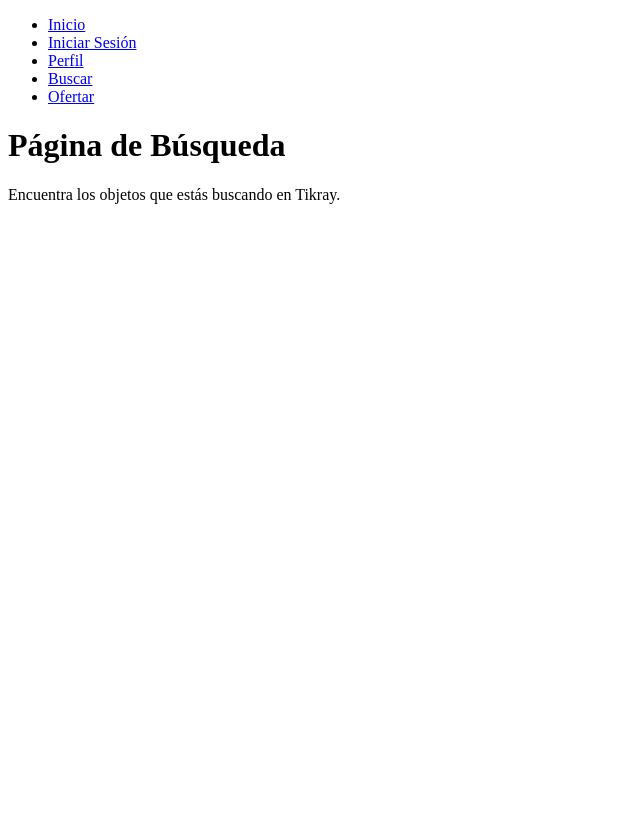
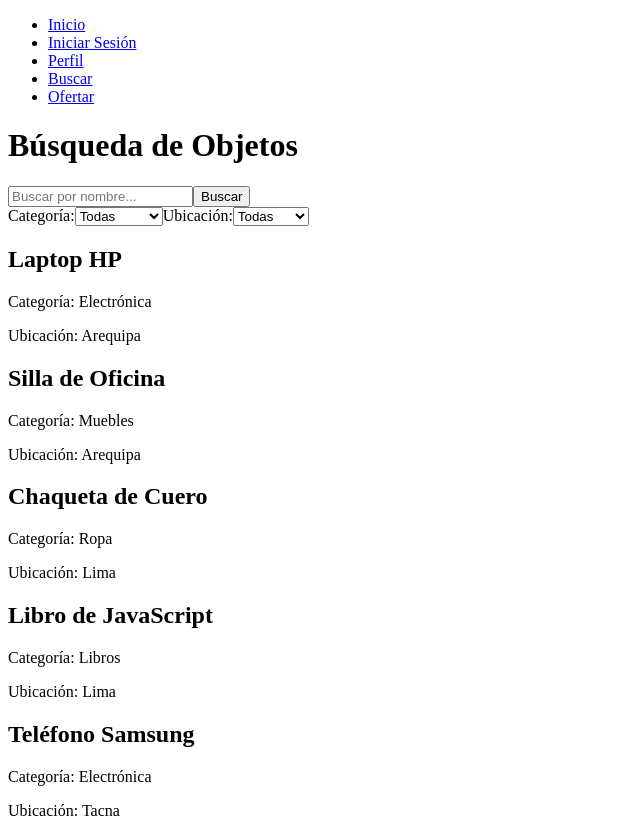
Before and after one commit to PaoloDiazG/tikray, a React (Create React App) app in the folder frontend/: page /search in a window 1280 px wide. Shown: the whole page, without its empty margins (0-640 px from the left). Before the commit the page ends 800 px from the top, so only its background shows below. Built offline with nearby package versions, Linux system fonts and the light colour scheme.

Commit message:
Función de búsqueda

```diff
--- a/frontend/src/pages/SearchPage.js
+++ b/frontend/src/pages/SearchPage.js
@@ -1,10 +1,100 @@
-import React from 'react';
+import React, { useState } from 'react';
+
+// Datos simulados para los objetos (pueden reemplazarse con datos reales más adelante)
+const initialObjects = [
+  { id: 1, name: 'Laptop HP', category: 'Electrónica', location: 'Arequipa' },
+  { id: 2, name: 'Silla de Oficina', category: 'Muebles', location: 'Arequipa' },
+  { id: 3, name: 'Chaqueta de Cuero', category: 'Ropa', location: 'Lima' },
+  { id: 4, name: 'Libro de JavaScript', category: 'Libros', location: 'Lima' },
+  { id: 5, name: 'Teléfono Samsung', category: 'Electrónica', location: 'Tacna' },
+];
 
 function SearchPage() {
+  const [searchTerm, setSearchTerm] = useState('');
+  const [categoryFilter, setCategoryFilter] = useState('');
+  const [locationFilter, setLocationFilter] = useState('');
+  const [filteredObjects, setFilteredObjects] = useState(initialObjects);
+
+  // Función para manejar la búsqueda y el filtrado
+  const handleSearch = () => {
+    let results = initialObjects;
+
+    // Filtrar por nombre si hay un término de búsqueda
+    if (searchTerm) {
+      results = results.filter((obj) =>
+        obj.name.toLowerCase().includes(searchTerm.toLowerCase())
+      );
+    }
+
+    // Filtrar por categoría si hay una categoría seleccionada
+    if (categoryFilter) {
+      results = results.filter((obj) => obj.category === categoryFilter);
+    }
+
+    // Filtrar por ubicación si hay una ubicación seleccionada
+    if (locationFilter) {
+      results = results.filter((obj) => obj.location === locationFilter);
+    }
+
+    // Actualizar los resultados filtrados
+    setFilteredObjects(results);
+  };
+
   return (
     <div>
-      <h1>Página de Búsqueda</h1>
-      <p>Encuentra los objetos que estás buscando en Tikray.</p>
+      <h1>Búsqueda de Objetos</h1>
+
+      {/* Barra de búsqueda */}
+      <div>
+        <input
+          type="text"
+          placeholder="Buscar por nombre..."
+          value={searchTerm}
+          onChange={(e) => setSearchTerm(e.target.value)}
+        />
+        <button onClick={handleSearch}>Buscar</button>
+      </div>
+
+      {/* Filtros de categoría y ubicación */}
+      <div>
+        <label>Categoría:</label>
+        <select
+          value={categoryFilter}
+          onChange={(e) => setCategoryFilter(e.target.value)}
+        >
+          <option value="">Todas</option>
+          <option value="Electrónica">Electrónica</option>
+          <option value="Muebles">Muebles</option>
+          <option value="Ropa">Ropa</option>
+          <option value="Libros">Libros</option>
+        </select>
+
+        <label>Ubicación:</label>
+        <select
+          value={locationFilter}
+          onChange={(e) => setLocationFilter(e.target.value)}
+        >
+          <option value="">Todas</option>
+          <option value="Ciudad 1">Arequipa</option>
+          <option value="Ciudad 2">Lima</option>
+          <option value="Ciudad 3">Tacna</option>
+        </select>
+      </div>
+
+      {/* Resultados de búsqueda */}
+      <div>
+        {filteredObjects.length > 0 ? (
+          filteredObjects.map((obj) => (
+            <div key={obj.id}>
+              <h2>{obj.name}</h2>
+              <p>Categoría: {obj.category}</p>
+              <p>Ubicación: {obj.location}</p>
+            </div>
+          ))
+        ) : (
+          <p>No se encontraron objetos que coincidan con los criterios de búsqueda.</p>
+        )}
+      </div>
     </div>
   );
 }
```
